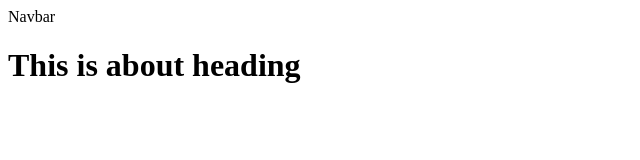
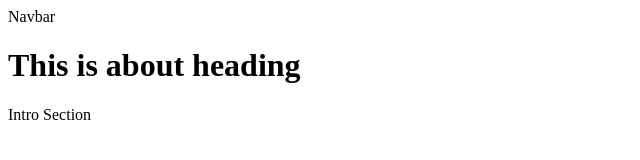
Before and after one commit to rnkptl7/git-prac, a plain HTML site: page index.html in a window 1280 px wide. Shown: the full height of the page, 0-640 px from the left. Drawn offline with Linux system fonts and the light colour scheme.

Commit message:
add intro section

```diff
--- a/index.html
+++ b/index.html
@@ -9,5 +9,6 @@
 <body>
     <nav>Navbar</nav>
     <h1>This is about heading</h1>
+    <div>Intro Section</div>
 </body>
 </html>
```
